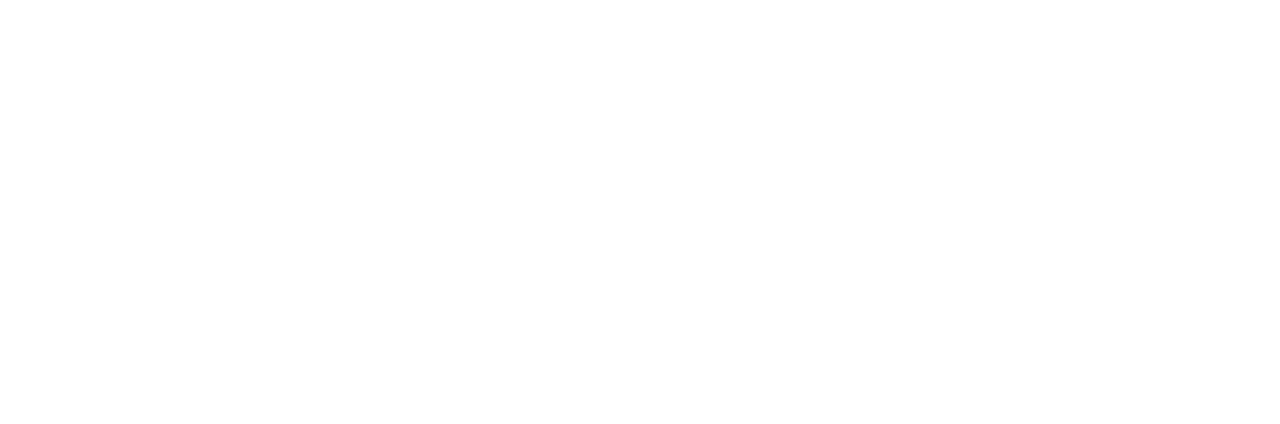
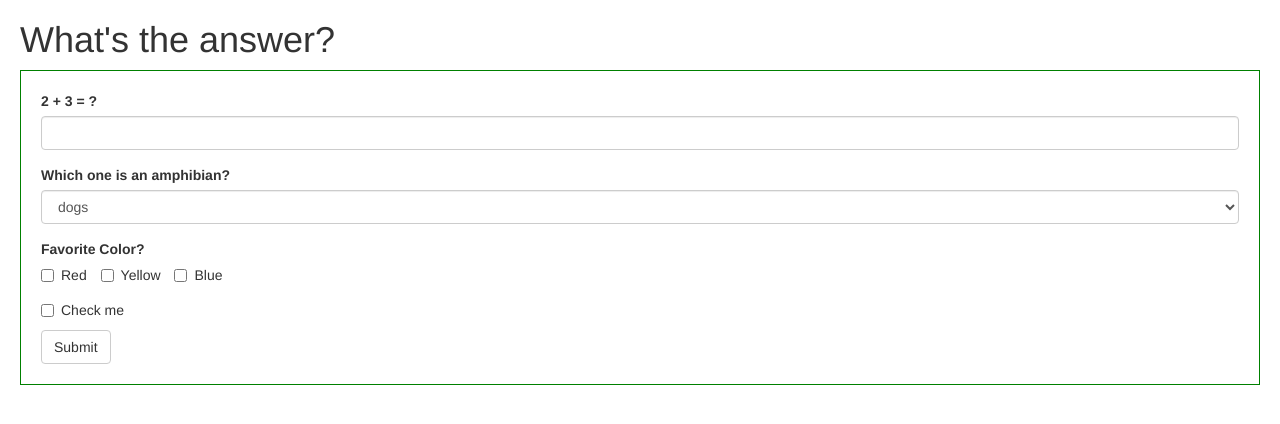
Before and after one commit to tyleramos/AiCodingSeminar, a plain HTML site: page homework-1/form.html in a window 1280 px wide. Drawn offline with nearby package versions, Linux system fonts and the light colour scheme.

Commit message:
Adds form with 4 inputs and submit button.

```diff
--- a/homework-1/form.css
+++ b/homework-1/form.css
@@ -0,0 +1,7 @@
+body {
+  margin: 2rem;
+}
+form {
+  border: 1px solid green;
+  padding: 2rem;
+}
--- a/homework-1/form.html
+++ b/homework-1/form.html
@@ -2,10 +2,50 @@
 <html>
   <head>
     <title>Forms</title>
+    <link rel="stylesheet" href="https://maxcdn.bootstrapcdn.com/bootstrap/3.3.7/css/bootstrap.min.css" integrity="sha384-BVYiiSIFeK1dGmJRAkycuHAHRg32OmUcww7on3RYdg4Va+PmSTsz/K68vbdEjh4u" crossorigin="anonymous">
+    <link rel="stylesheet" type="text/css" href="form.css">
     <script src="https://code.jquery.com/jquery-3.1.1.min.js"></script>
-    <link rel="stylesheet" type="text/css" href="form.css">
+    <script src="https://maxcdn.bootstrapcdn.com/bootstrap/3.3.7/js/bootstrap.min.js" integrity="sha384-Tc5IQib027qvyjSMfHjOMaLkfuWVxZxUPnCJA7l2mCWNIpG9mGCD8wGNIcPD7Txa" crossorigin="anonymous"></script>
   </head>
   <body>
+    <h1>What's the answer?</h1>
+    <form>
+      <div class="form-group">
+        <label for="input-math">2 + 3 = ?</label>
+        <input type="text" class="form-control" id="input-math">
+      </div>
+
+      <div class="form-group">
+        <label for="input-amphibian">Which one is an amphibian?</label>
+        <select class="form-control" id="input-amphibian">
+          <option>dogs</option>
+          <option>cats</option>
+          <option>frogs</option>
+          <option>rabbits</option>
+        </select>
+      </div>
+
+      <div class="form-group">
+        <label>Favorite Color?</label><br>
+        <label class="checkbox-inline">
+          <input type="checkbox" id="input-color-red" value="red"> Red
+        </label>
+        <label class="checkbox-inline">
+          <input type="checkbox" id="input-color-yellow" value="yellow"> Yellow
+        </label>
+        <label class="checkbox-inline">
+          <input type="checkbox" id="input-color-blue" value="blue"> Blue
+        </label>
+      </div>
+
+      <div class="checkbox">
+        <label>
+          <input type="checkbox"> Check me
+        </label>
+      </div>
+
+      <button type="submit" class="btn btn-default">Submit</button>
+    </form>
 
     <script src="form.js"></script>
   </body>
```
